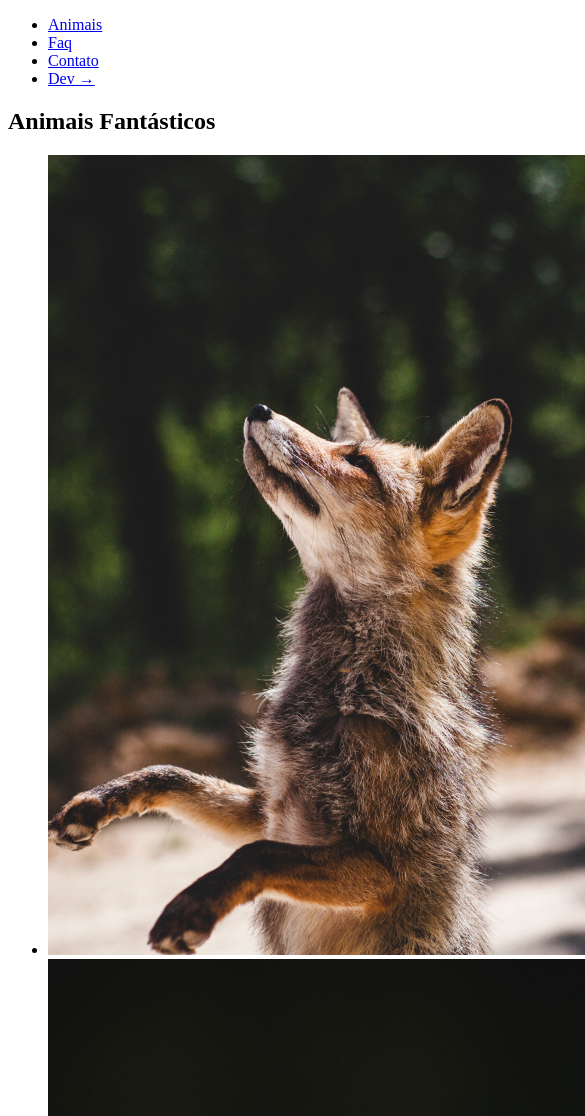
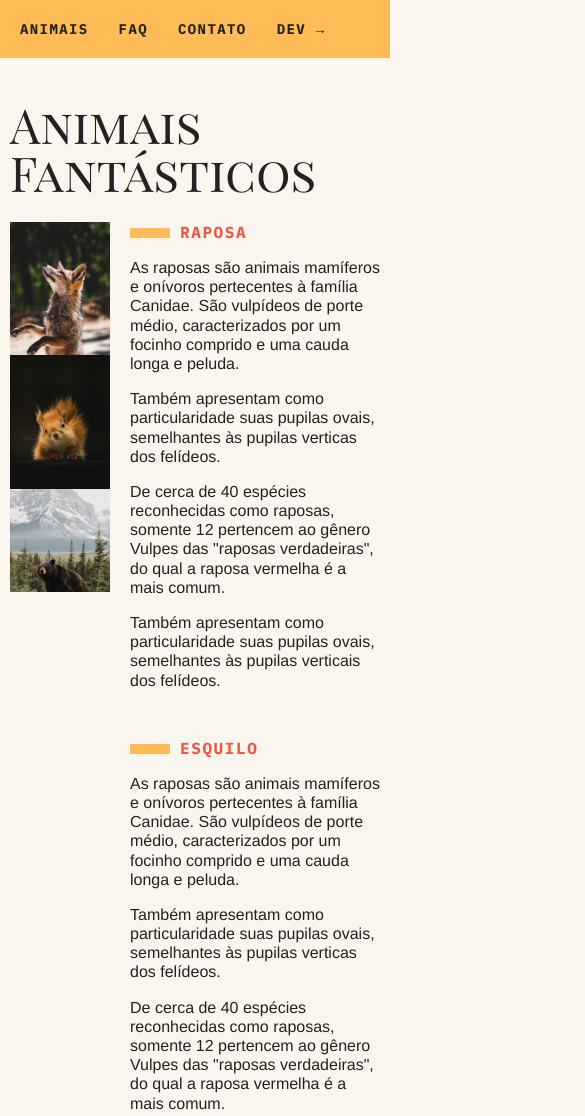
Before and after one commit to bhsouza/Animais_Fantasticos, a plain HTML site: page index.html in a window 390 px wide. Shown: the top 1116 px of the page, 585 px wide, since content can reach past the window. Drawn offline with Linux system fonts and the light colour scheme.

Commit message:
Adicionando estilos

```diff
--- a/css/style.css
+++ b/css/style.css
@@ -0,0 +1,217 @@
+* {
+  margin: 0;
+  padding: 0;
+  box-sizing: border-box;
+  list-style: none;
+  text-decoration: none;
+  border: none;
+}
+
+html {
+  font-size: 62.5%;
+}
+
+img {
+  display: block;
+  max-width: 100%;
+}
+
+body {
+  background: #faf6ed;
+  color: #222;
+  display: grid;
+  grid-template-columns: 1fr 120px minmax(300px, 800px) 1fr;
+  -webkit-font-smoothing: antialiased;
+}
+
+.menu {
+  grid-column: 3 / 5;
+  margin: 3.2rem 0;
+  background: #fb5;
+}
+
+.menu ul {
+  display: flex;
+  flex-wrap: wrap;
+  padding: 1rem;
+  gap: 1rem;
+}
+
+.menu li a {
+  display: block;
+  padding: 1rem;
+  color: #222;
+  font-family: 'IBM Plex Mono', monospace;
+  font-weight: 700;
+  text-transform: uppercase;
+  font-size: 1.4rem;
+  letter-spacing: .1em;
+}
+
+.grid-section {
+  grid-column: 2 / 4;
+  width: 100%;
+  padding: 1rem;
+  display: grid;
+  grid-template-columns: 90px 300px 1fr;
+  gap: 2rem;
+  margin-bottom: 6.4rem;
+}
+
+.titulo {
+  font-family: 'Playfair Display SC', georgia;
+  font-size: 9.6rem;
+  line-height: 1;
+  font-weight: 400;
+  margin-bottom: 1.6rem;
+  grid-column: 1 / 4;
+}
+
+.animais h2 {
+  font-family: 'IBM Plex Mono', monospace;
+  font-size: 1.6rem;
+  text-transform: uppercase;
+  letter-spacing: .1em;
+  margin-bottom: 1.6rem;
+  color: #E54;
+}
+
+.animais h2::before {
+  content: '';
+  display: inline-block;
+  width: 4rem;
+  height: 1rem;
+  margin-right: 1rem;
+  background: #fb5;
+}
+
+.animais p {
+  font-family: Helvetica, Arial, sans-serif;
+  line-height: 1.2;
+  font-size: 1.6rem;
+  margin-bottom: 1.6rem;
+}
+
+.animais-lista {
+  height: 37rem;
+  overflow-y: scroll;
+  grid-column: 2;
+}
+
+.animais-lista::-webkit-scrollbar {
+  width: 18px;
+}
+
+.animais-lista::-webkit-scrollbar-thumb {
+  background: #fb5;
+  border-left: 4px solid #faf6ed;
+  border-right: 4px solid #faf6ed;
+}
+
+.animais-lista::-webkit-scrollbar-track {
+  background: #faf6ed;
+}
+
+.animais-descricao {
+  grid-column: 3;
+}
+
+.animais-descricao section {
+  margin-bottom: 4.8rem;
+}
+
+.faq-lista {
+  grid-column: 2 / 4;
+}
+
+.faq-lista dt {
+  font-family: 'IBM Plex Mono', monospace;
+  font-weight: 700;
+  margin: 3.2rem 0 .8rem;
+  color: #E54;
+  font-size: 1.6rem;
+}
+
+.faq-lista dt::before {
+  content: '';
+  display: inline-block;
+  width: 2rem;
+  height: 1rem;
+  margin-right: 1rem;
+  background: #fb5;
+}
+
+.faq-lista dd {
+  font-family: Helvetica, Arial;
+  margin-bottom: .8rem;
+  margin-left: 3rem;
+  font-size: 1.6rem;
+}
+
+.mapa {
+  grid-column: 2;
+}
+
+.dados {
+  grid-column: 3;
+}
+
+.dados li {
+  margin-bottom: 1.6rem;
+  font-family: Helvetica, Arial;
+  font-size: 1.6rem;
+}
+
+.dados li::before {
+  content: '';
+  display: inline-block;
+  width: 2rem;
+  height: 1rem;
+  margin-right: 1rem;
+  background: #fb5;
+}
+
+.copy {
+  grid-column: 3 / 5;
+  margin-bottom: 3.2rem;
+  background: #fb5;
+}
+
+.copy p {
+  padding: 2rem;
+  font-family: 'IBM Plex Mono', monospace;
+  font-weight: 700;
+  font-size: 1.6rem;
+}
+
+@media (max-width: 700px) {
+  body {
+    grid-template-columns: 1fr;
+  }
+  .menu,
+  .grid-section,
+  .copy {
+    grid-column: 1;
+  }
+  .grid-section {
+    grid-template-columns: 100px 1fr;
+    gap: 1rem;
+  }
+  .animais-lista {
+    grid-column: 1;
+  }
+  .faq-lista,
+  .dados,
+  .mapa {
+    grid-column: 1 / 3;
+  }
+  .grid-section h1 {
+    font-size: 4.8rem;
+  }
+  .menu {
+    margin-top: 0;
+  }
+  .copy {
+    margin-bottom: 0;
+  }
+}
--- a/index.html
+++ b/index.html
@@ -4,6 +4,9 @@
   <meta charset="UTF-8">
   <meta name="viewport" content="width=device-width, initial-scale=1.0">
   <title>Animais Fantásticos</title>
+  <link rel="preconnect" href="https://fonts.googleapis.com">
+  <link rel="preconnect" href="https://fonts.gstatic.com" crossorigin>
+  <link href="https://fonts.googleapis.com/css2?family=IBM+Plex+Mono:ital,wght@0,400;0,700;1,400&family=Playfair+Display+SC&display=swap" rel="stylesheet">
   <link rel="stylesheet" href="./css/style.css">
 </head>
 <body>
@@ -17,7 +20,7 @@
   </nav>
   <section class="grid-section animais" id="animais">
     <h1 class="titulo">Animais Fantásticos</h1>
-    <ul>
+    <ul class="animais-lista">
       <li><img src="img/imagem1.jpg" alt="Raposa"></li>
       <li><img src="img/imagem2.jpg" alt="Esquilo"></li>
       <li><img src="img/imagem3.jpg" alt="Urso"></li>
@@ -77,8 +80,8 @@
   </section>
 
   <section class="grid-section faq" id="faq">
-    <h1>FAQ</h1>
-    <dl>
+    <h1 class="titulo">FAQ</h1>
+    <dl class="faq-lista">
       <dt>Qual a idade dos animais?</dt>
       <dd>As raposas são animais mamíferos e onívoros pertecentes à família Canidae. São vulpídeos de porte médio, caracterizados por um focinho comprido e uma cauda longa e peluda.</dd>
       <dt>Eles são fantásticos?</dt>
@@ -91,7 +94,7 @@
   </section>
 
   <section class="grid-section contato" id="contato">
-    <h1>Contato</h1>
+    <h1 class="titulo">Contato</h1>
     <div class="mapa">
       <img src="./img/mapa.png" alt="Mapa">
     </div>
```
